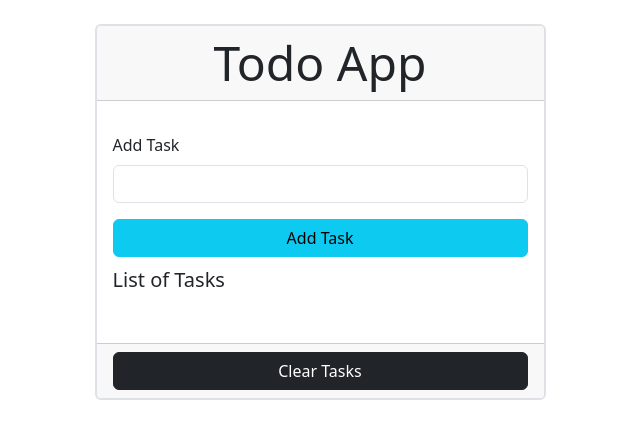
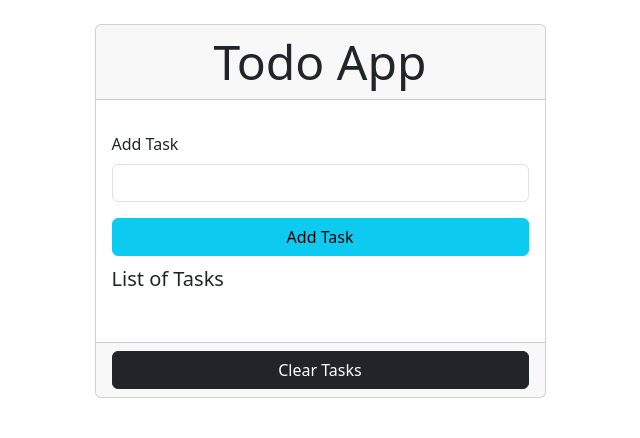
Before and after one commit to ademiici/sandbox, a plain HTML site: page index.html in a window 1280 px wide. Shown: the full height of the page, 320-960 px from the left. Drawn offline with nearby package versions, Linux system fonts and the light colour scheme.

Commit message:
changed card border width back

```diff
--- a/index.html
+++ b/index.html
@@ -36,7 +36,7 @@
   <div class="container">
     <div class="row">
       <div class="col-md-5 my-4 mx-auto">
-        <div class="card border border-2">
+        <div class="card">
           <div id="title" class="card-header display-5 text-center">Todo App</div>
           <div class="msg"></div>
           <div class="card-body">
```
